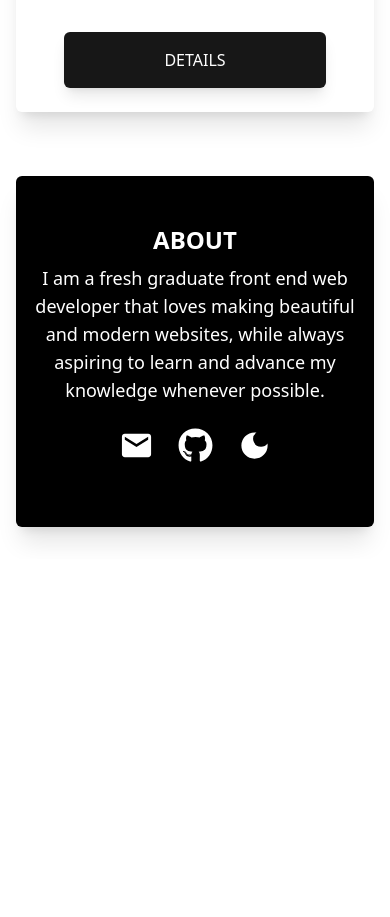
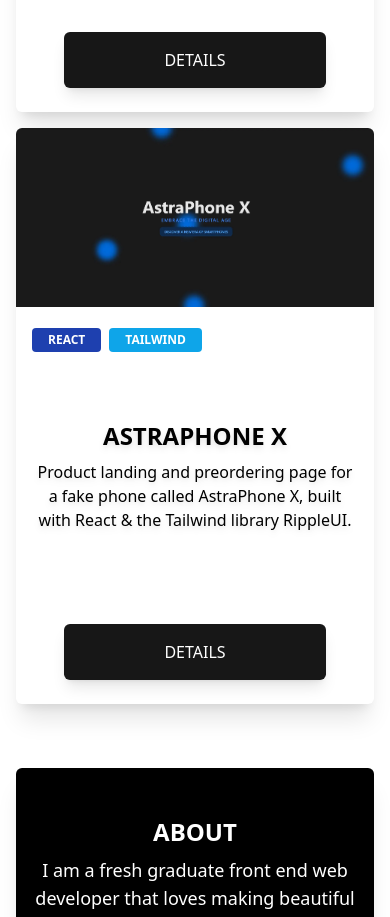
Before and after one commit to as9284/as-portfolio, a React (Vite) app: page / in a window 390 px wide. Shown: the part 2120-3037 px from the top of the page. Before the commit the page ends 2679 px from the top, so only its background shows below. Built offline with nearby package versions, Linux system fonts and the light colour scheme.

Commit message:
Add astraphone project

```diff
--- a/src/components/Projects.jsx
+++ b/src/components/Projects.jsx
@@ -9,6 +9,7 @@ import QuickPass from "../assets/quickpass.webp";
 import QuickShorten from "../assets/quickshorten.webp";
 import AstraFeedback from "../assets/astrafeedback.webp";
 import AstraWeather from "../assets/astraweather.webp";
+import AstraPhone from "../assets/astraphone.webp";
 import { useEffect, useState } from "react";
 
 const images = {
@@ -20,6 +21,7 @@ const images = {
   "quickshorten.webp": QuickShorten,
   "astrafeedback.webp": AstraFeedback,
   "astraweather.webp": AstraWeather,
+  "astraphone.webp": AstraPhone,
 };
 
 const importAll = (imagePaths) => {
--- a/src/data/cardsData.json
+++ b/src/data/cardsData.json
@@ -70,5 +70,14 @@
     "link": "https://github.com/AnthonySaliba787/quick-pass",
     "tags": "vue+tailwind",
     "type": "dynamic"
+  },
+  {
+    "id": 9,
+    "title": "AstraPhone X",
+    "description": "Product landing and preordering page for a fake phone called AstraPhone X, built with React & the Tailwind library RippleUI.",
+    "src": "astraphone.webp",
+    "link": "https://github.com/AnthonySaliba787/astraphone-page",
+    "tags": "react+tailwind",
+    "type": "static"
   }
 ]
```
Also changed, not shown: src/assets/astraphone.webp (added).
